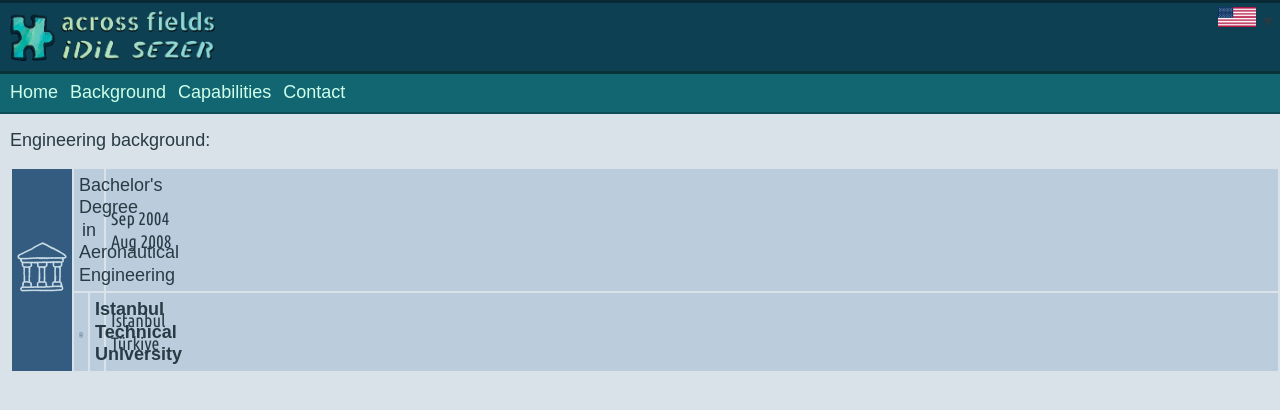
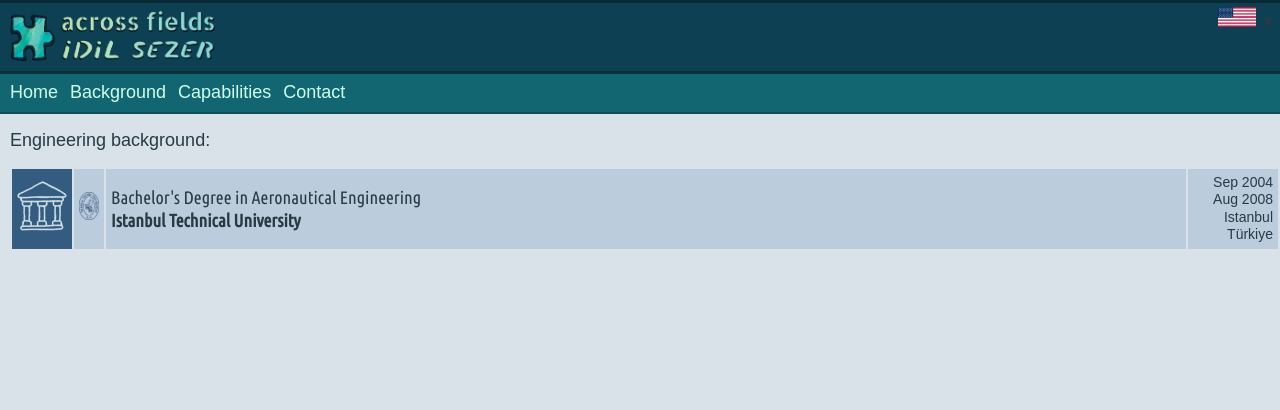
Before and after one commit to acrossfields/idilsezer, a Jekyll site: the page built from en/background.md, in a window 1280 px wide. Shown: the top 410 px of the page. Built offline with Jekyll 4.4.1, drawn with Linux system fonts in a browser that asks for light colours; some web fonts are replaced.

Commit message:
Update background.md

```diff
--- a/en/background.md
+++ b/en/background.md
@@ -9,25 +9,19 @@ permalink: /en/background/
 
 <table class="table-bgheader">
   <tr>
-    <td rowspan="2" style="background-color: #345c80;">
+    <td style="background-color: #345c80;">
       <img src="{{ '/assets/images/edu.png' | relative_url }}" alt="Education">
     </td>
-    <td colspan="2" style="background-color: #bbcddc;">
-      Bachelor's Degree in Aeronautical Engineering
-    </td>
-    <td style="background-color: #bbcddc;">
-      Sep 2004<br>
-      Aug 2008
-    </td>
-  </tr>
-  <tr>
     <td style="background-color: #bbcddc;">
       <img src="{{ '/assets/images/itu.png' | relative_url }}" alt="ITU">
     </td>
     <td style="background-color: #bbcddc;">
+      Bachelor's Degree in Aeronautical Engineering<br>
       <strong>Istanbul Technical University</strong>
     </td>
     <td style="background-color: #bbcddc;">
+      Sep 2004<br>
+      Aug 2008<br>
       Istanbul<br>
       Türkiye
     </td>
```
